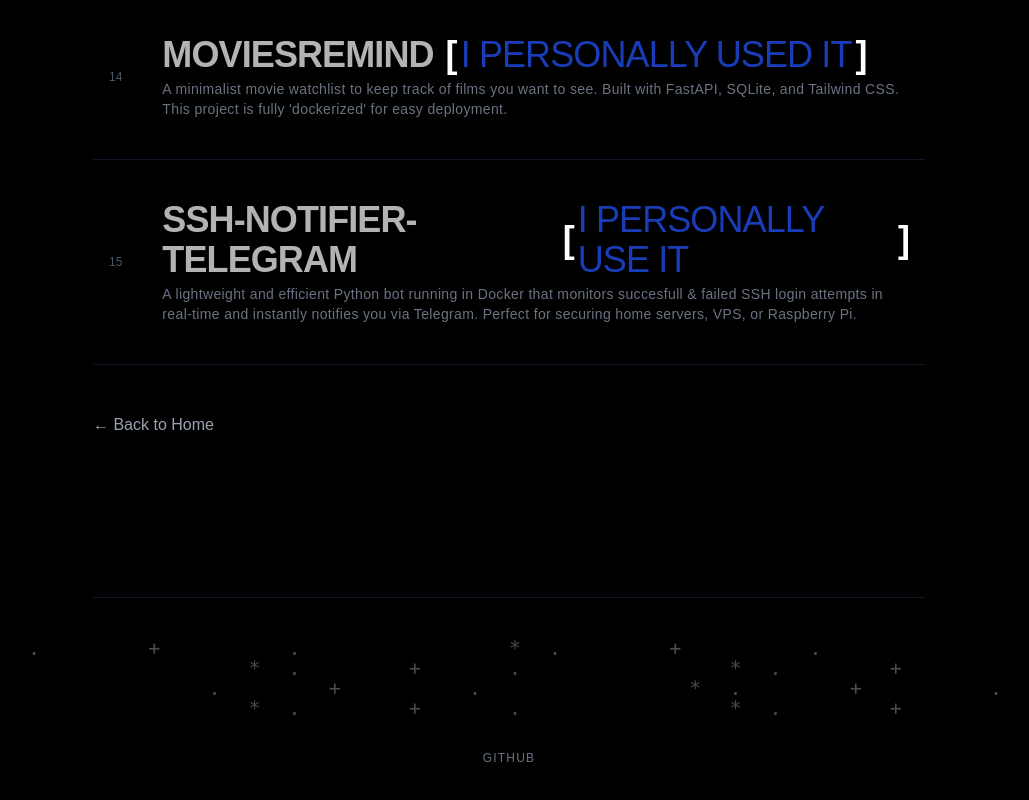
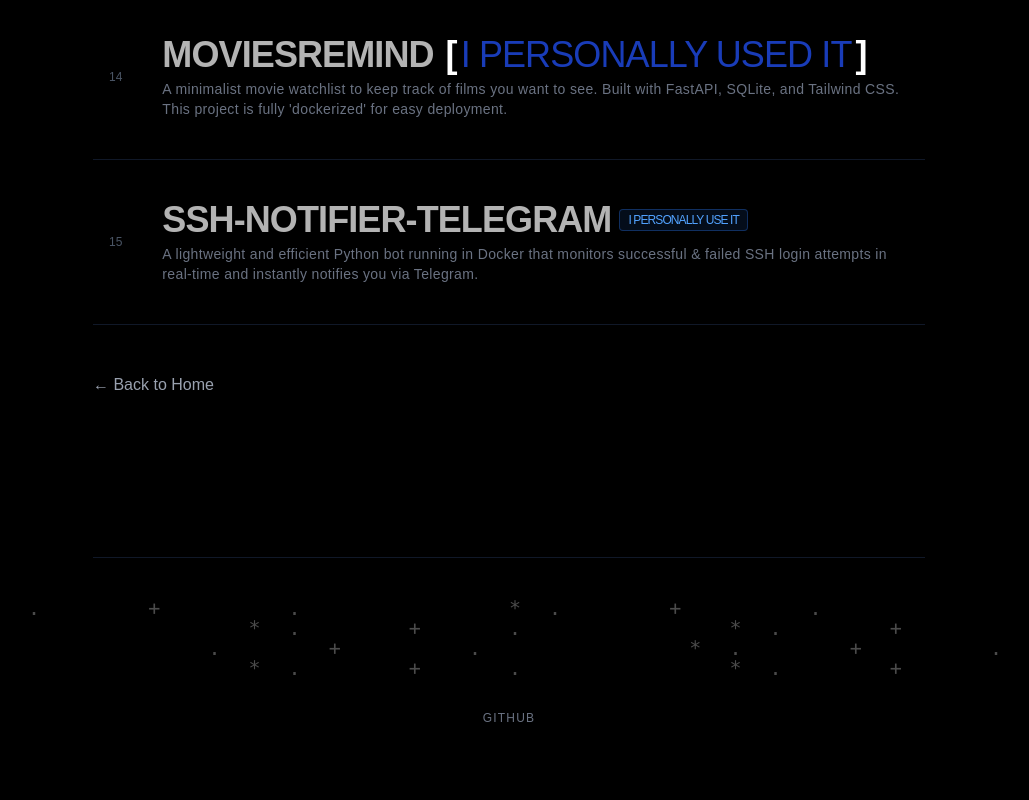
Before and after one commit to wpxq/wpxq, a Next.js app: page /projects in a window 1280 px wide. Shown: the part 2309-3109 px from the top of the page, without its empty margins (131-1160 px from the left). Built offline with nearby package versions, Linux system fonts and the light colour scheme.

Commit message:
Fixed something

```diff
--- a/app/projects/page.jsx
+++ b/app/projects/page.jsx
@@ -150,17 +150,17 @@
             url="https://github.com/wpxq/moviesremind"
             />
             <ProjectRow
-            number="15"
-            title={
-              <span className="flex items-center gap-1">
-                SSH-Notifier-Telegram
-                <span className="text-white ml-2">[</span>
-                <span className="text-blue-800 font-normal">I personally use it</span>
-                <span className="text-white">]</span>
-              </span>
-            }
-            description="A lightweight and efficient Python bot running in Docker that monitors succesfull & failed SSH login attempts in real-time and instantly notifies you via Telegram. Perfect for securing home servers, VPS, or Raspberry Pi."
-            url="https://github.com/wpxq/ssh-notifier-telegram"
+              number="15"
+              title={
+                <div className="flex items-center flex-wrap gap-2">
+                  <span className="font-bold">SSH-Notifier-Telegram</span>
+                  <span className="text-xs uppercase px-2 py-0.5 rounded border border-blue-500/30 bg-blue-500/10 text-blue-400 font-medium">
+                    I personally use it
+                  </span>
+                </div>
+              }
+              description="A lightweight and efficient Python bot running in Docker that monitors successful & failed SSH login attempts in real-time and instantly notifies you via Telegram."
+              url="https://github.com/wpxq/ssh-notifier-telegram"
             />
             </section>
       <a href="/" className="mt-12 inline-block text-gray-400 hover:text-white">
```
